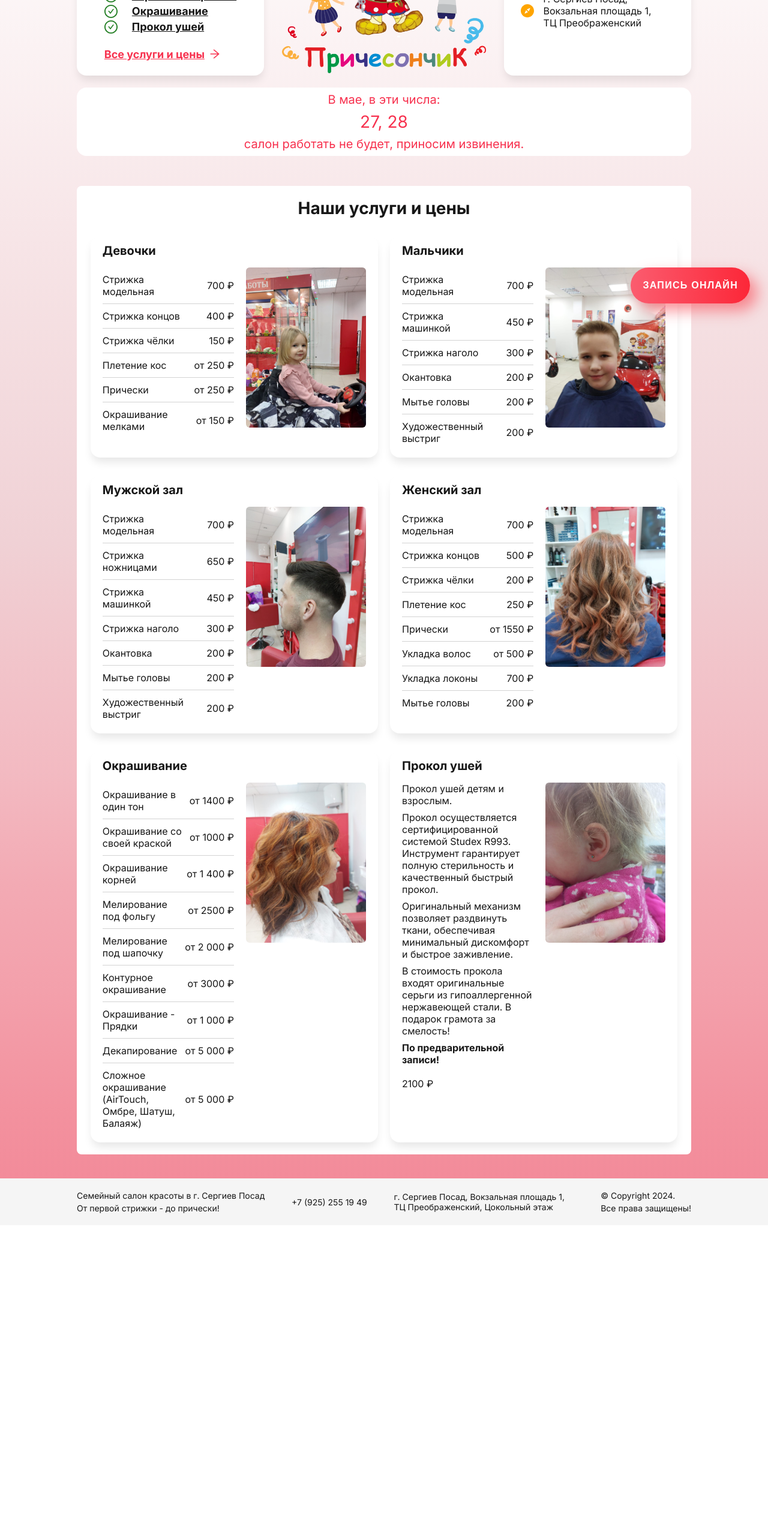
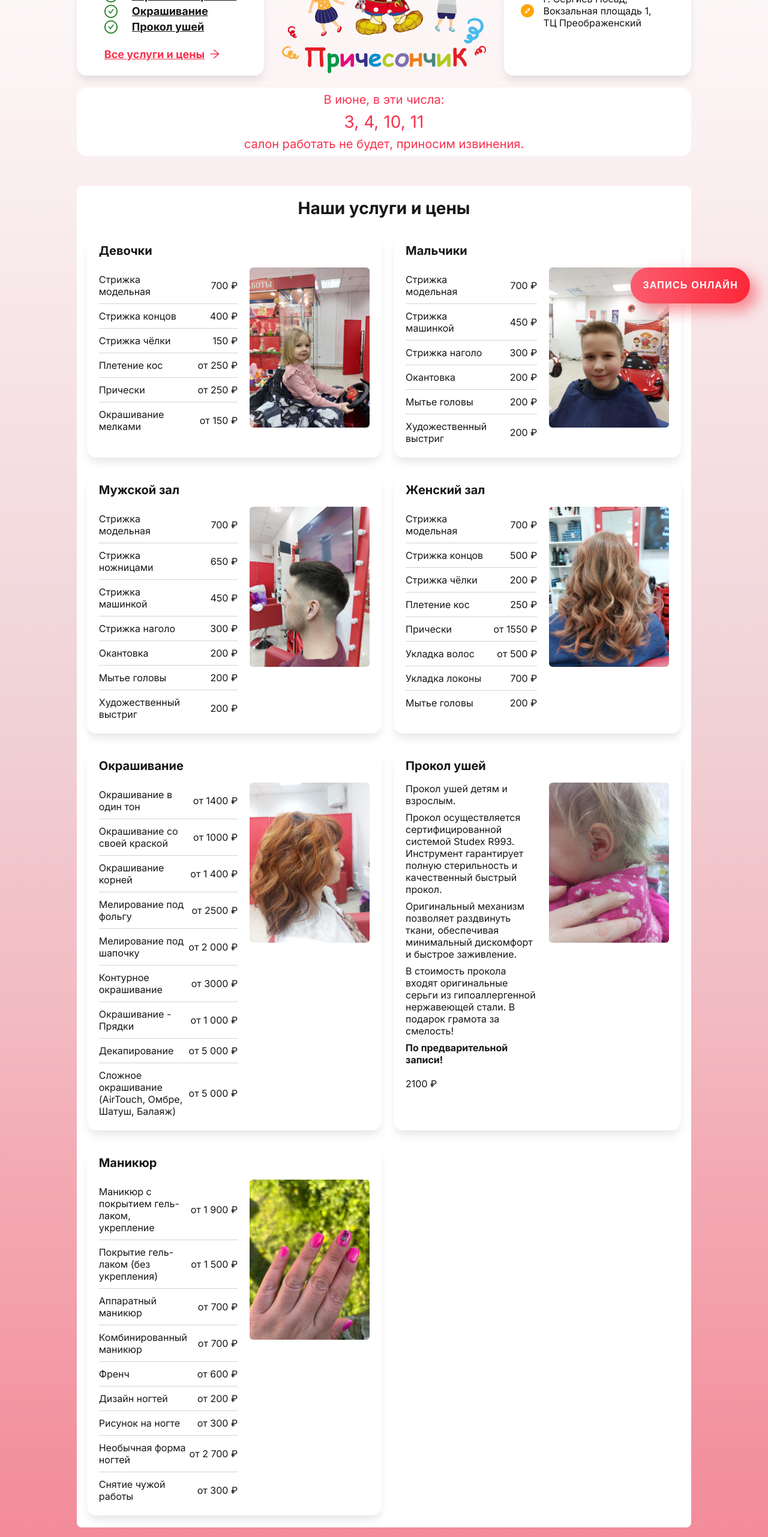
Before and after one commit to MichaelStavrov/prichesonchik, a Next.js app: page /services in a window 1280 px wide. Shown: the part 234-2797 px from the top of the page at 60% size. Before the commit the page ends 2277 px from the top, so only its background shows below. Built offline with nearby package versions, Linux system fonts and the light colour scheme; a web font is replaced by a local one; what @ant-design/nextjs-registry would draw is missing.

Commit message:
june date

```diff
--- a/src/app/layout.tsx
+++ b/src/app/layout.tsx
@@ -227,9 +227,9 @@ export default function RootLayout({
                   }}
                 >
                   <span style={{ textAlign: 'center', fontSize: 20 }}>
-                    В мае, в эти числа:
+                    В июне, в эти числа:
                   </span>
-                  <span style={{ textAlign: 'center' }}>27, 28</span>
+                  <span style={{ textAlign: 'center' }}>3, 4, 10, 11</span>
                   <span style={{ textAlign: 'center', fontSize: 20 }}>
                     салон работать не будет, приносим извинения.
                   </span>
--- a/src/app/services/page.tsx
+++ b/src/app/services/page.tsx
@@ -139,17 +139,18 @@ const ServicesPage = () => {
   //   },
   // ];
 
-  // const manicure = [
-  //   { name: 'Маникюр с покрытием гель-лаком, укрепление', price: 'от 1 900' },
-  //   { name: 'Покрытие гель-лаком (без укрепления)', price: 'от 1 500' },
-  //   { name: 'Аппаратный маникюр', price: 'от 700' },
-  //   { name: 'Наращивание ногтей', price: 'от 2 300' },
-  //   { name: 'Комбинированный маникюр', price: 'от 700' },
-  //   { name: 'Дизайн ногтей', price: 'от 200' },
-  //   { name: 'Рисунок на ногте', price: 'от 300' },
-  //   { name: 'Необычная форма ногтей', price: 'от 2 700' },
-  //   { name: 'Снятие чужой работы', price: 'от 300' },
-  // ];
+  const manicure = [
+    { name: 'Маникюр с покрытием гель-лаком, укрепление', price: 'от 1 900' },
+    { name: 'Покрытие гель-лаком (без укрепления)', price: 'от 1 500' },
+    { name: 'Аппаратный маникюр', price: 'от 700' },
+    // { name: 'Наращивание ногтей', price: 'от 2 300' },
+    { name: 'Комбинированный маникюр', price: 'от 700' },
+    { name: 'Френч', price: 'от 600' },
+    { name: 'Дизайн ногтей', price: 'от 200' },
+    { name: 'Рисунок на ногте', price: 'от 300' },
+    { name: 'Необычная форма ногтей', price: 'от 2 700' },
+    { name: 'Снятие чужой работы', price: 'от 300' },
+  ];
 
   const services: Services[] = [
     {
@@ -209,12 +210,12 @@ const ServicesPage = () => {
     //   title: 'Аквагрим',
     //   imageSrc: '/services-item-img-aquagrim.jpg',
     // },
-    // {
-    //   id: SERVICES_ID.MANICURE,
-    //   items: manicure,
-    //   title: 'Маникюр',
-    //   imageSrc: '/services-item-img-manicure.jpg',
-    // },
+    {
+      id: SERVICES_ID.MANICURE,
+      items: manicure,
+      title: 'Маникюр',
+      imageSrc: '/services-item-img-manicure.jpg',
+    },
   ];
 
   const SERVICES_ITEM_IMG_WIDTH = 200;
```
Also changed, not shown: public/services-item-img-manicure.jpg.
